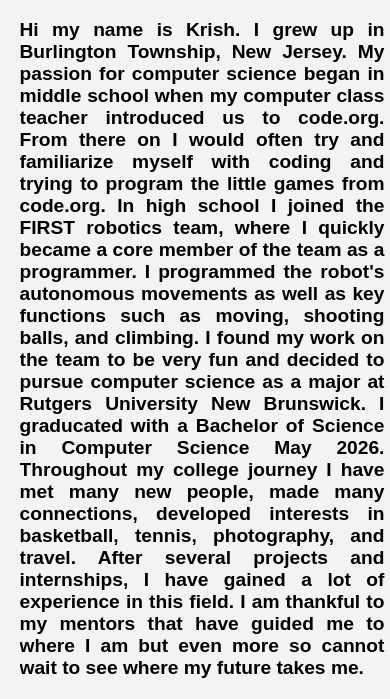
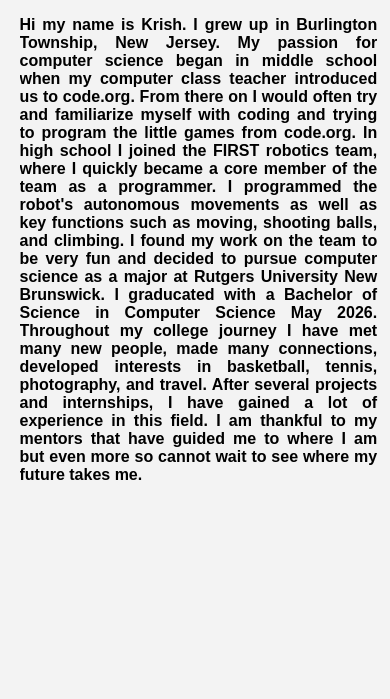
Before and after one commit to krish1097/krish1097, a website: page views/about.html in a window 390 px wide. Shown: the part 278-977 px from the top of the page. After the commit the page ends 844 px from the top, so only its background shows below. Drawn offline with Linux system fonts and the light colour scheme; files that its build step writes are made by us from their sources.

Commit message:
made text on mobile smaller & added some padding to the right

```diff
--- a/public/css/aboutme.css
+++ b/public/css/aboutme.css
@@ -116,4 +116,8 @@
     max-width: 20vh;
     height: auto;
   }
+  .intro-text{
+    font-size: medium;
+    padding-right: 2%;
+  }
 }
```
